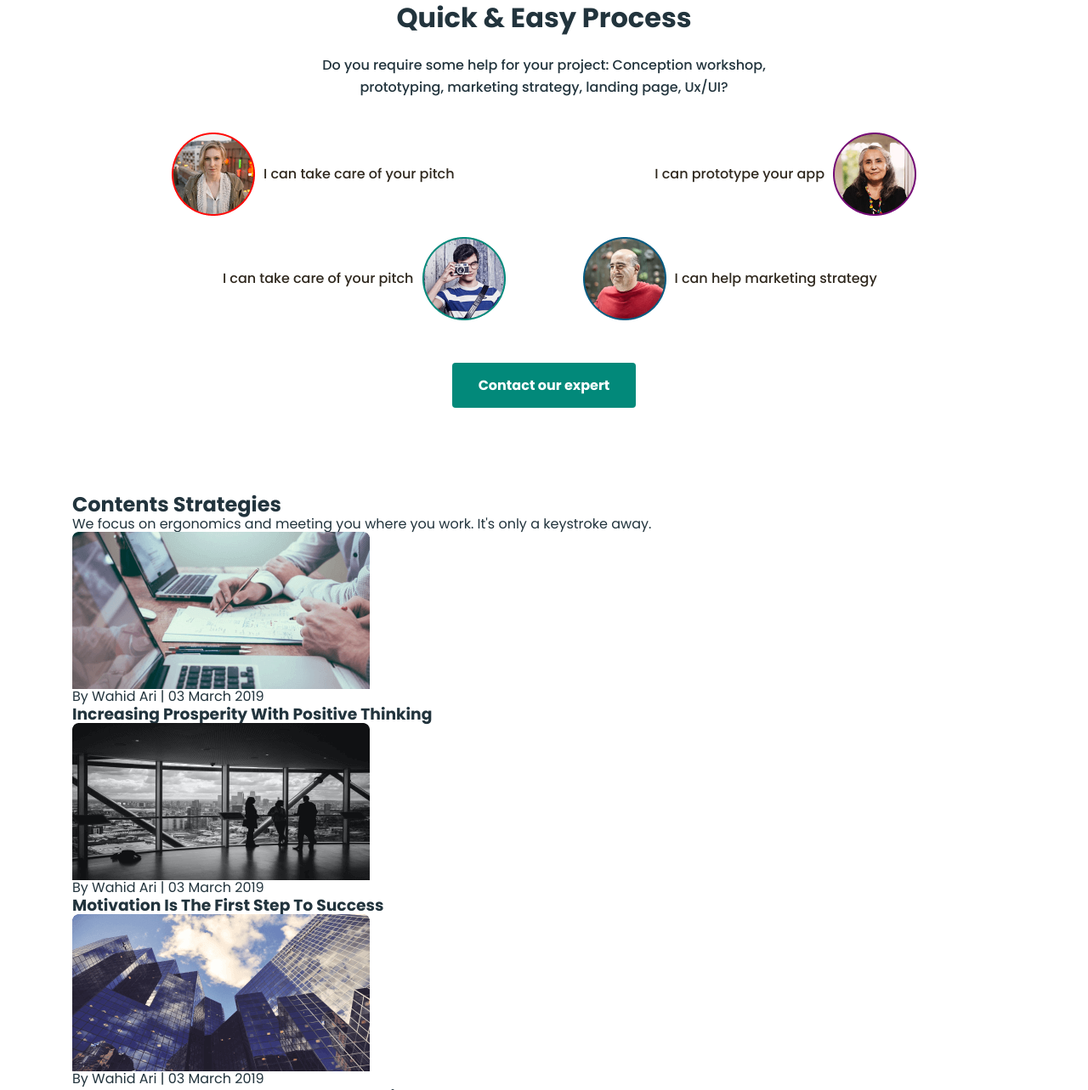
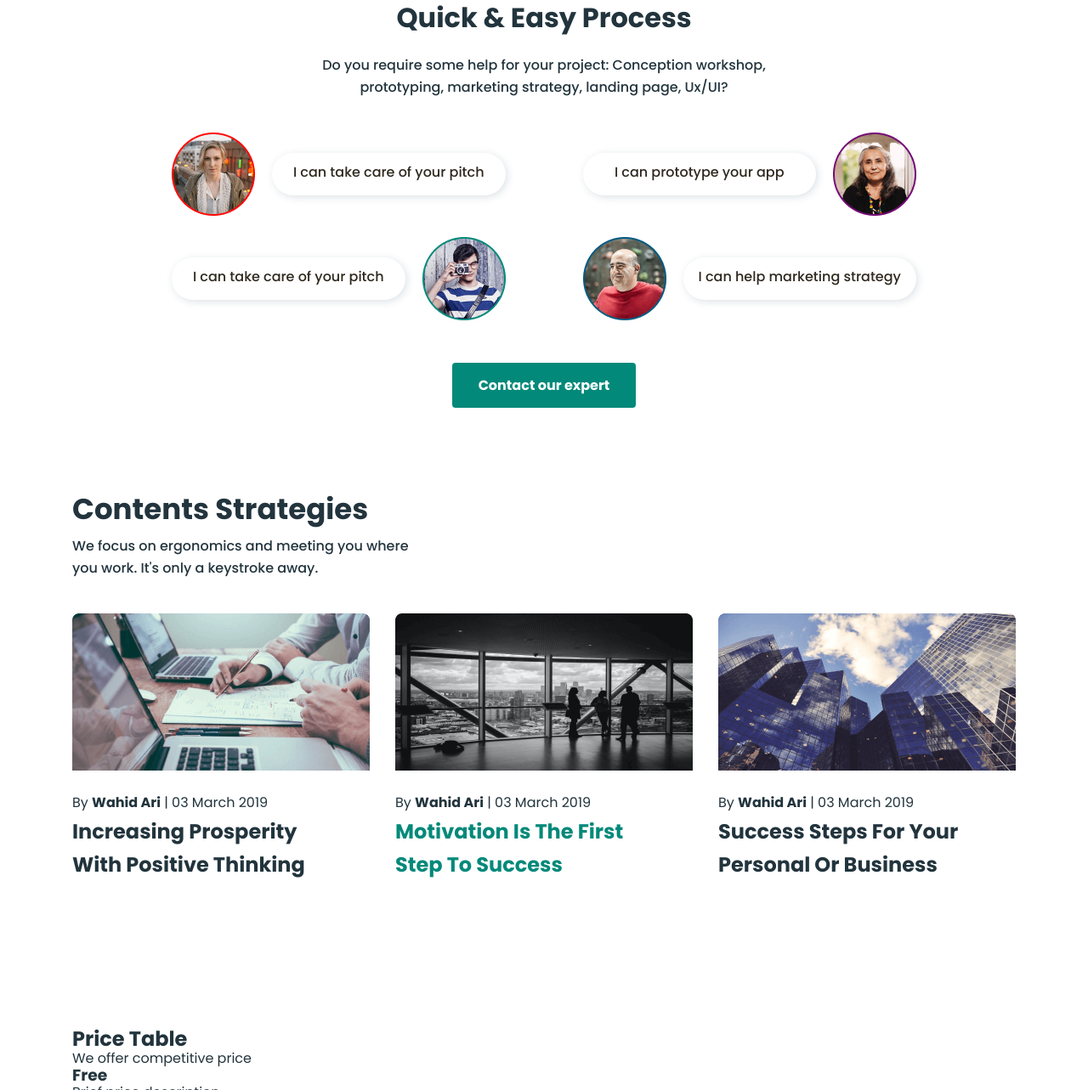
Before and after one commit to ArtemChayka/blanded-117-13-html-css, a plain HTML site: page index.html in a window 1280 px wide. Shown: the part 3153-4436 px from the top of the page at 85% size. Drawn offline with nearby package versions, Linux system fonts and the light colour scheme.

Commit message:
25.02.2025

```diff
--- a/css/style.css
+++ b/css/style.css
@@ -450,7 +450,7 @@ img {
 
 .section-six-list-item {
   display: flex;
-  gap: 10px;
+  gap: 20px;
   justify-content: flex-start;
   align-items: center;
   width: calc((100% - 91px) / 2);
@@ -465,6 +465,15 @@ img {
   font-size: 16px;
   text-align: center;
   color: #2f281e;
+  padding-top: 14px;
+  padding-bottom: 12px;
+}
+.section-six-span {
+  width: 281px;
+  height: 50px;
+  box-shadow: 2px 2px 10px 0 rgba(23, 58, 86, 0.15);
+  background-color: #fff;
+  border-radius: 50px;
 }
 
 .section-six-btn {
@@ -481,3 +490,57 @@ img {
   cursor: pointer;
 }
 /* #endregion section six */
+
+/* #region section seven */
+.section-seven {
+  padding-bottom: 171px;
+}
+.section-seven-title {
+  font-weight: 700;
+  font-size: 34px;
+  color: #22343d;
+  margin-bottom: 10px;
+}
+.section-seven-text {
+  margin-bottom: 40px;
+  font-weight: 500;
+  font-size: 16px;
+  line-height: 1.625;
+  color: #22343d;
+  max-width: 419px;
+}
+.section-seven-list {
+  display: flex;
+  justify-content: space-between;
+  gap: 30px;
+}
+.section-seven-wrapper-one {
+  width: 100%;
+  padding-right: 50px;
+}
+.section-seven-list-item {
+  width: calc((100% - 60px) / 3);
+  display: flex;
+  flex-direction: column;
+  align-items: center;
+  gap: 24px;
+}
+.section-seven-list-item:nth-child(2) .section-seven-list-item-title {
+  color: #02897a;
+}
+.section-seven-list-item-text {
+  font-weight: 400;
+  font-size: 16px;
+  line-height: 1.75;
+  color: #22343d;
+}
+.section-seven-list-item-title {
+  font-weight: 700;
+  font-size: 24px;
+  line-height: 1.66;
+  color: #22343d;
+}
+.section-seven-span {
+  font-weight: 700;
+}
+/* #endregion section seven */
--- a/index.html
+++ b/index.html
@@ -236,54 +236,57 @@
         <ul class="section-six-list">
           <li class="section-six-list-item">
             <img src="./images/product/avatar-one.png" alt="avatar" width="98" height="98" />
-            <p class="section-six-list-item-text">I can take care of your pitch</p>
+            <span class="section-six-span"><p class="section-six-list-item-text">I can take care of your pitch</p></span>
           </li>
           <li class="section-six-list-item">
             <img src="./images/product/avatar-two.png" alt="avatar" width="98" height="98" />
-            <p class="section-six-list-item-text">I can prototype your app</p>
+            <span class="section-six-span"><p class="section-six-list-item-text">I can prototype your app</p></span>
           </li>
           <li class="section-six-list-item">
             <img src="./images/product/avatar-three.png" alt="avatar" width="98" height="98" />
-            <p class="section-six-list-item-text">I can take care of your pitch</p>
+            <span class="section-six-span"><p class="section-six-list-item-text">I can take care of your pitch</p></span>
           </li>
           <li class="section-six-list-item">
             <img src="./images/product/avatar-four.png" alt="avatar" width="98" height="98" />
-            <p class="section-six-list-item-text">I can help marketing strategy</p>
+            <span class="section-six-span"><p class="section-six-list-item-text">I can help marketing strategy</p></span>
           </li>
         </ul>
         <button type="button" class="section-six-btn">Contact our expert</button>
       </div>
     </section>
     <!-- #endregion section six -->
-    <!-- #region Contents Strategies -->
+    <!-- #region section seven -->
     <section class="section-seven">
       <div class="container">
-        <h2>Contents Strategies</h2>
-        <p>
+        <h2 class="section-seven-title">Contents Strategies</h2>
+        <p class="section-seven-text">
           We focus on ergonomics and meeting you where you work. It's only a
           keystroke away.
         </p>
-        <ul>
-          <li>
+        <ul class="section-seven-list">
+          <li class="section-seven-list-item">
             <img src="./images/product/notepads.png" alt="notepads" />
-            <p>By Wahid Ari | 03 March 2019</p>
-            <h3>Increasing Prosperity With Positive Thinking</h3>
+            <div class="section-seven-wrapper-one"><p class="section-seven-list-item-text">By <span class="section-seven-span">Wahid Ari</span> | 03 March 2019</p>
+            <h3 class="section-seven-list-item-title">Increasing Prosperity With Positive Thinking</h3></div>
+
           </li>
-          <li>
+          <li class="section-seven-list-item">
             <img src="./images/product/people.png" alt="people" />
-            <p>By Wahid Ari | 03 March 2019</p>
-            <h3>Motivation Is The First Step To Success</h3>
+            <div class="section-seven-wrapper-one"><p class="section-seven-list-item-text">By <span class="section-seven-span">Wahid Ari</span> | 03 March 2019</p>
+            <h3 class="section-seven-list-item-title">Motivation Is The First Step To Success</h3></div>
+
           </li>
-          <li>
+          <li class="section-seven-list-item">
             <img src="./images/product/buildings.png" alt="buildings" />
-            <p>By Wahid Ari | 03 March 2019</p>
-            <h3>Success Steps For Your Personal Or Business</h3>
+
+            <div class="section-seven-wrapper-one"> <p class="section-seven-list-item-text">By <span class="section-seven-span">Wahid Ari</span> | 03 March 2019</p><h3 class="section-seven-list-item-title">Success Steps For Your Personal Or Business</h3></div>
+
           </li>
         </ul>
       </div>
     </section>
-    <!-- #endregion Contents Strategies -->
-    <!-- #region Price Table  -->
+    <!-- #endregion section seven -->
+    <!-- #region section eight  -->
     <section class="section-eight">
       <div class="container">
         <h2>Price Table</h2>
@@ -349,8 +352,8 @@
         </ul>
       </div>
     </section>
-    <!-- #endregion Price Table  -->
-    <!-- #region What Clients Say -->
+    <!-- #endregion section eight  -->
+    <!-- #region section nine -->
     <section class="section-nine">
       <div class="container">
         <h2>What Clients Say</h2>
@@ -449,7 +452,7 @@
         </ul>
       </div>
     </section>
-    <!-- #endregion What Clients Say -->
+    <!-- #endregion section nine -->
     <!-- #region Hidden heading section -->
     <section class="section-ten">
       <div class="container">
```
